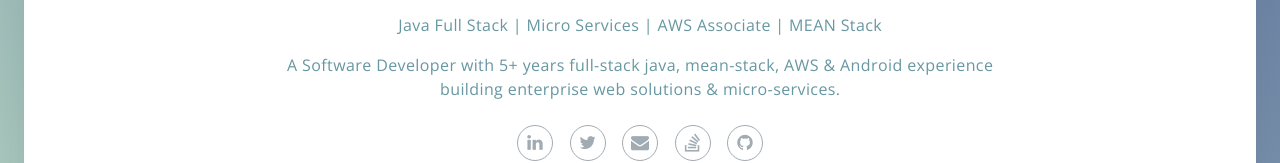
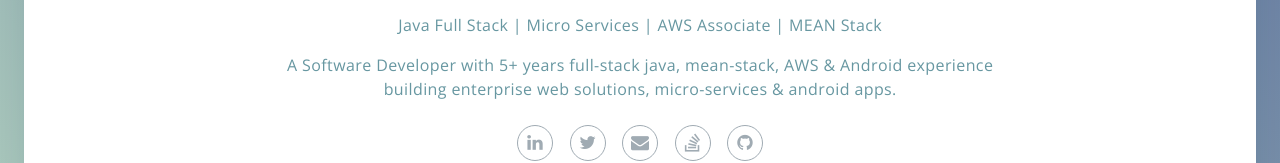
Before and after one commit to pradeepapps/pradeepapps.github.io, a plain HTML site: page index.html in a window 1280 px wide. Shown: the part 500-663 px from the top of the page. Drawn offline with nearby package versions, Linux system fonts and the light colour scheme.

Commit message:
Update index.html

```diff
--- a/index.html
+++ b/index.html
@@ -22,7 +22,7 @@
           <h1 id="name">Pradeep Rai</h1>
           <p class="job">Senior Software Engineer | Altran Technologies<br>Gurgaon, India</p>
           <p class="job">Java Full Stack | Micro Services | AWS Associate | MEAN Stack</p>
-          <p class="job">A Software Developer with 5+ years full-stack java, mean-stack, AWS & Android experience<br> building enterprise web solutions & micro-services.</p>
+          <p class="job">A Software Developer with 5+ years full-stack java, mean-stack, AWS & Android experience<br> building enterprise web solutions, micro-services & android apps.</p>
           <!-- <hr id=""></hr> -->
           <ul class="icons">
             <li class="twitter"><a href="https://www.linkedin.com/in/pradeep-rai-97822610b" target="_blank"><i class="fa fa-linkedin"></i></a></li>
```
